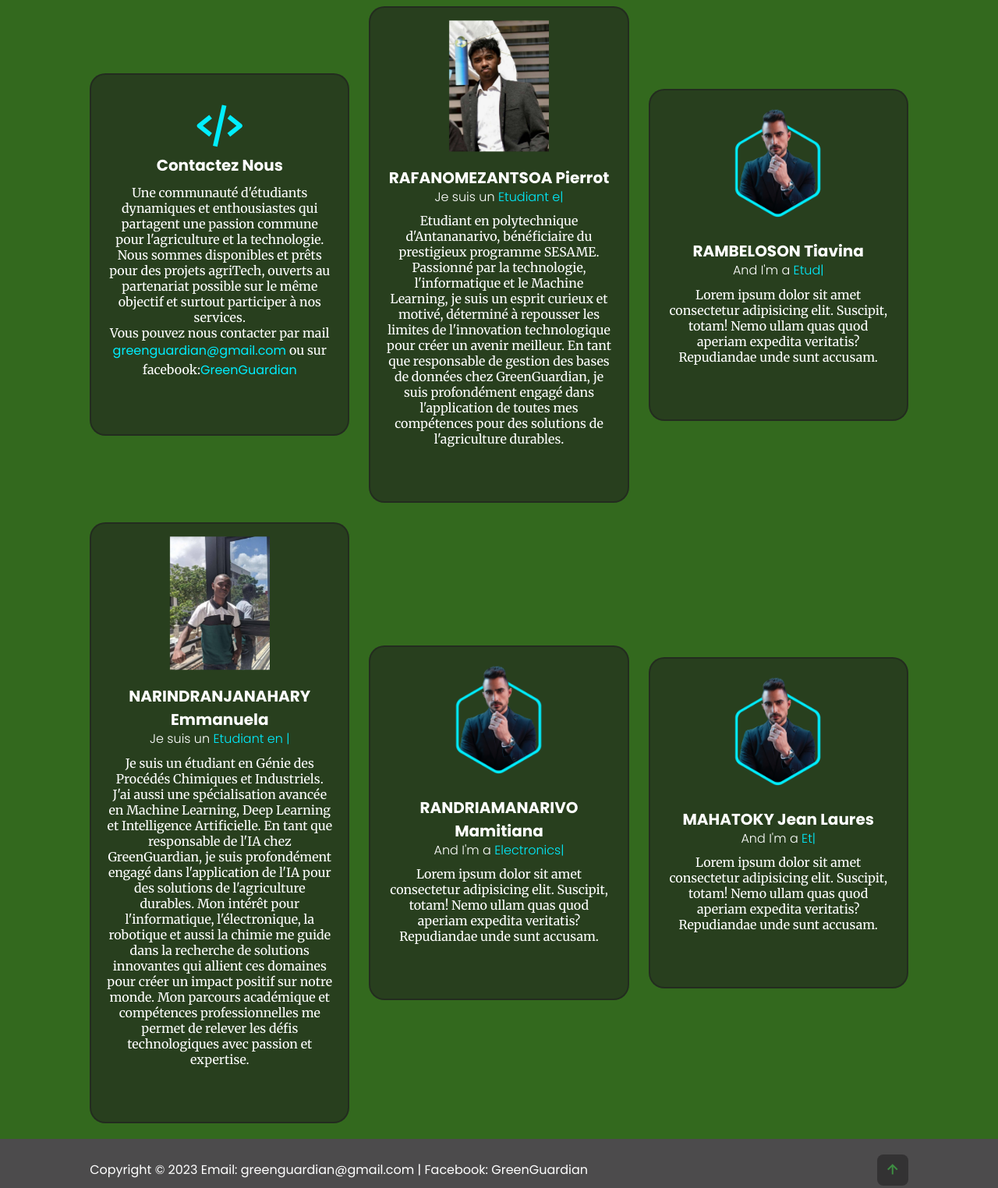
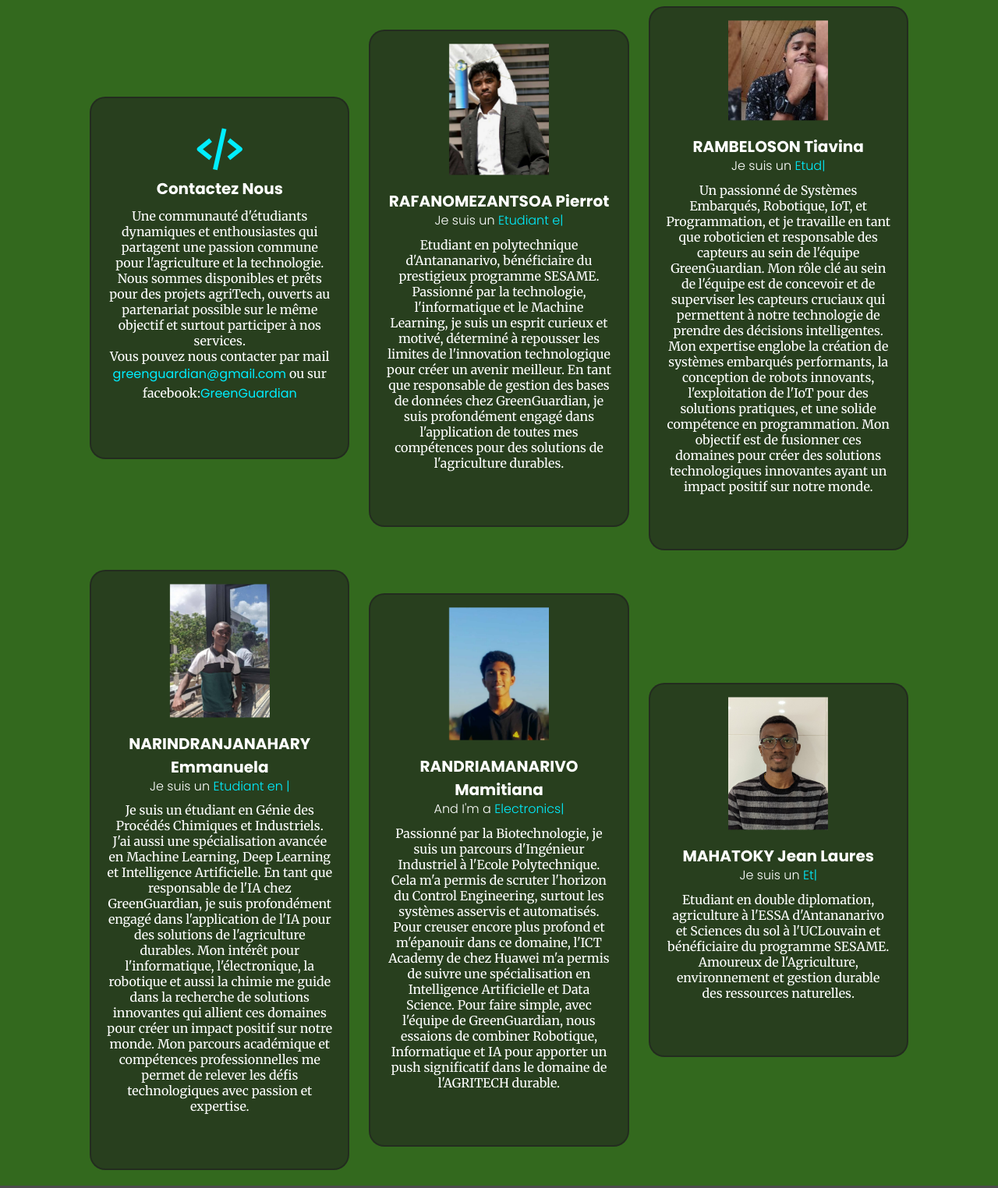
Before and after one commit to pierrotrafanomezantsoa/website_green_guardian, a plain HTML site: page index.html in a window 1280 px wide. Shown: the part 4760-6284 px from the top of the page at 78% size. Drawn offline with nearby package versions, Linux system fonts and the light colour scheme; a web font is replaced by a local one.

Commit message:
Update index.html

```diff
--- a/index.html
+++ b/index.html
@@ -289,21 +289,26 @@
         <h3> RAFANOMEZANTSOA Pierrot</h3>
         <h1>Je suis un <span class="multiple-text"></span> </h1>
         <p class="merriweather">Etudiant en polytechnique d'Antananarivo, bénéficiaire du prestigieux programme SESAME.
-         Passionné par la technologie, l'informatique et le Machine Learning, je suis un esprit curieux et
-          motivé, déterminé à repousser les limites de l'innovation technologique pour créer un avenir
-           meilleur. En tant que responsable de gestion des bases de données chez GreenGuardian, je suis profondément
-          engagé dans l'application de toutes mes compétences pour des solutions de l'agriculture durables.</p>
+          Passionné par la technologie, l'informatique et le Machine Learning, je suis un esprit curieux et
+           motivé, déterminé à repousser les limites de l'innovation technologique pour créer un avenir
+            meilleur. En tant que responsable de gestion des bases de données chez GreenGuardian, je suis profondément
+           engagé dans l'application de toutes mes compétences pour des solutions de l'agriculture durables.</p>
 
       </div>
       <div class="propos-content">
         <div class="propos-img">
-          <img src="images/about.png" alt="">
+          <img src="images/Rambelo.jpg" alt="">
         </div>
         <h3>RAMBELOSON Tiavina</h3>
-        <h1>And I'm a <span class="multiple-text4"></span> </h1>
-        <p class="merriweather">Lorem ipsum dolor sit amet consectetur adipisicing elit. Suscipit, totam! Nemo ullam
-          quas quod aperiam expedita veritatis?
-          Repudiandae unde sunt accusam.</p>
+        <h1>Je suis un <span class="multiple-text4"></span> </h1>
+        <p class="merriweather"> Un passionné de Systèmes Embarqués, Robotique, IoT, et Programmation, et
+          je travaille en tant que roboticien et responsable des capteurs au sein de l'équipe GreenGuardian.
+         Mon rôle clé au sein de l'équipe est de concevoir et de superviser les capteurs cruciaux qui
+         permettent à notre technologie de prendre des décisions intelligentes. Mon expertise englobe la
+         création de systèmes embarqués performants, la conception de robots innovants, l'exploitation de
+         l'IoT pour des solutions pratiques, et une solide compétence en programmation. Mon objectif est
+         de fusionner ces domaines pour créer des solutions technologiques innovantes ayant un impact
+          positif sur notre monde.</p>
 
 
       </div>
@@ -325,24 +330,27 @@
       </div>
       <div class="propos-content">
         <div class="propos-img">
-          <img src="images/about.png" alt="">
+          <img src="images/Mamitina.jpg" alt="">
         </div>
         <h3>RANDRIAMANARIVO Mamitiana</h3>
         <h1>And I'm a <span class="multiple-text2"></span> </h1>
-        <p class="merriweather">Lorem ipsum dolor sit amet consectetur adipisicing elit. Suscipit, totam! Nemo ullam
-          quas quod aperiam expedita veritatis?
-          Repudiandae unde sunt accusam.</p>
+        <p class="merriweather">Passionné par la Biotechnologie, je suis un parcours d'Ingénieur Industriel
+          à l'Ecole Polytechnique. Cela m'a permis de scruter l'horizon du Control Engineering, surtout les
+           systèmes asservis et automatisés. Pour creuser encore plus profond et m'épanouir dans ce domaine,
+            l'ICT Academy de chez Huawei m'a permis de suivre une spécialisation en Intelligence Artificielle et
+             Data Science. Pour faire simple, avec l'équipe de GreenGuardian, nous essaions de combiner Robotique,
+             Informatique et IA pour apporter un push significatif dans le domaine de l'AGRITECH durable.</p>
 
       </div>
       <div class="propos-content">
         <div class="propos-img">
-          <img src="images/about.png" alt="">
+          <img src="images/Laures.jpg" alt="">
         </div>
         <h3>MAHATOKY Jean Laures</h3>
-        <h1>And I'm a <span class="multiple-text1"></span> </h1>
-        <p class="merriweather">Lorem ipsum dolor sit amet consectetur adipisicing elit. Suscipit, totam! Nemo ullam
-          quas quod aperiam expedita veritatis?
-          Repudiandae unde sunt accusam.</p>
+        <h1>Je suis un <span class="multiple-text1"></span> </h1>
+        <p class="merriweather">Etudiant en double diplomation, agriculture à l'ESSA d'Antananarivo et
+           Sciences du sol à l'UCLouvain et bénéficiaire du programme SESAME.
+          Amoureux de l'Agriculture, environnement et gestion durable des ressources naturelles.</p>
 
       </div>
     </div>
```
